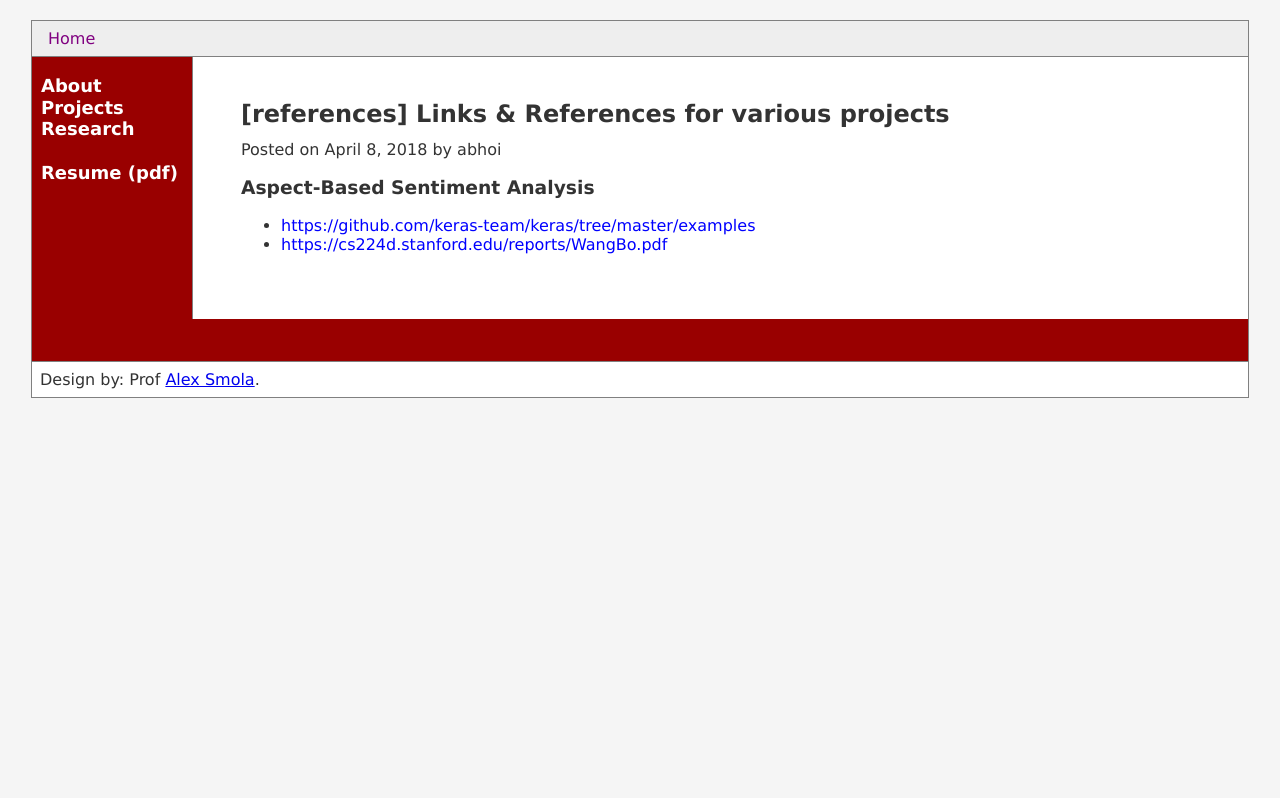
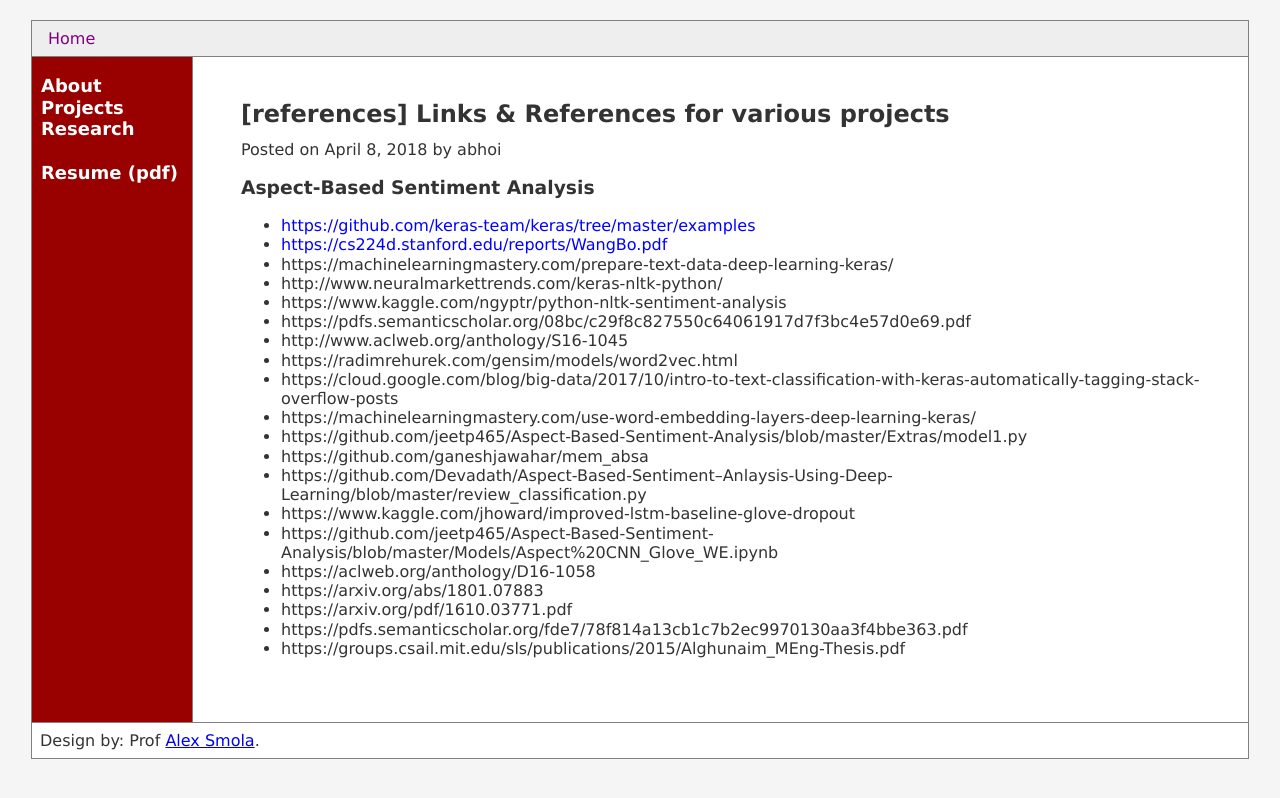
Before and after one commit to adibrahman007/abhoi.github.io, a Jekyll site: the page built from _posts/2018-04-08-Links.md, in a window 1280 px wide. Shown: the top 798 px of the page. Built offline with Jekyll 4.4.1, drawn with Linux system fonts in a browser that asks for light colours; a script that is not in the unit is left out; some of the changed lines change nothing that is shown.

Commit message:
Update 2018-04-08-Links.md

```diff
--- a/_posts/2018-04-08-Links.md
+++ b/_posts/2018-04-08-Links.md
@@ -11,3 +11,21 @@ author: abhoi
 
 - [https://github.com/keras-team/keras/tree/master/examples](https://github.com/keras-team/keras/tree/master/examples)
 - [https://cs224d.stanford.edu/reports/WangBo.pdf](https://cs224d.stanford.edu/reports/WangBo.pdf)
+- https://machinelearningmastery.com/prepare-text-data-deep-learning-keras/
+- http://www.neuralmarkettrends.com/keras-nltk-python/
+- https://www.kaggle.com/ngyptr/python-nltk-sentiment-analysis
+- https://pdfs.semanticscholar.org/08bc/c29f8c827550c64061917d7f3bc4e57d0e69.pdf
+- http://www.aclweb.org/anthology/S16-1045
+- https://radimrehurek.com/gensim/models/word2vec.html
+- https://cloud.google.com/blog/big-data/2017/10/intro-to-text-classification-with-keras-automatically-tagging-stack-overflow-posts
+- https://machinelearningmastery.com/use-word-embedding-layers-deep-learning-keras/
+- https://github.com/jeetp465/Aspect-Based-Sentiment-Analysis/blob/master/Extras/model1.py
+- https://github.com/ganeshjawahar/mem_absa
+- https://github.com/Devadath/Aspect-Based-Sentiment--Anlaysis-Using-Deep-Learning/blob/master/review_classification.py
+- https://www.kaggle.com/jhoward/improved-lstm-baseline-glove-dropout
+- https://github.com/jeetp465/Aspect-Based-Sentiment-Analysis/blob/master/Models/Aspect%20CNN_Glove_WE.ipynb
+- https://aclweb.org/anthology/D16-1058
+- https://arxiv.org/abs/1801.07883
+- https://arxiv.org/pdf/1610.03771.pdf
+- https://pdfs.semanticscholar.org/fde7/78f814a13cb1c7b2ec9970130aa3f4bbe363.pdf
+- https://groups.csail.mit.edu/sls/publications/2015/Alghunaim_MEng-Thesis.pdf
```
